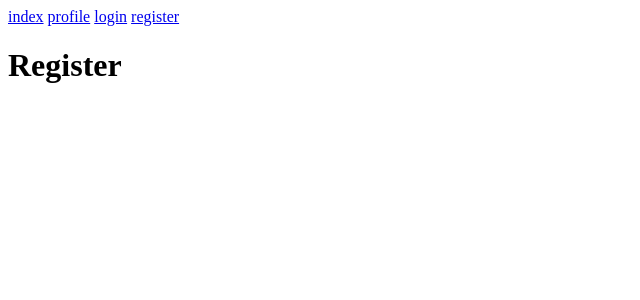
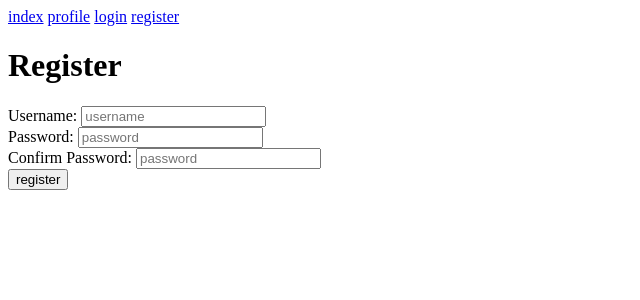
Before and after one commit to JustExemplaryStudent/Webpage, a Flask app: page /register in a window 1280 px wide. Shown: the top 300 px of the page, without its empty margins (0-640 px from the left). Run offline with Flask 2, Linux system fonts and the light colour scheme.

Commit message:
Forms finished

```diff
--- a/app.py
+++ b/app.py
@@ -1,9 +1,17 @@
 from flask import Flask
+from flask_sqlalchemy import SQLAlchemy
+import os
 
 app = Flask(__name__)
+app.secret_key = "djksfye8794fw,ejvhb314"
 
+db = SQLAlchemy(app)
+
+ROOT_DIR = os.path.abspath(os.path.dirname(__file__))
+app.config["SQLALCHEMY_DATABASE_URI"] = 'sqlite:///' + os.path.join(ROOT_DIR, 'app.db')
 
 from routes import *
+from models import *
 
 if __name__ == "__main__":
     app.run()
--- a/routes.py
+++ b/routes.py
@@ -1,6 +1,28 @@
-from app import app
-from flask import render_template, url_for, redirect
+from app import app, db
+from flask import render_template, url_for, redirect, request, session, flash, get_flashed_messages
+from models import User
 
+
+def is_username_available(username):
+    user = User.query.filter_by(username=username).first()
+    return user is None
+
+
+def register_user(username, password):
+    user = User(username=username)
+    user.set_password_hash(password)
+    db.session.add(user)
+    db.session.commit()
+
+
+def get_user(username, password):
+    user = User.query.filter_by(username=username).first()
+    if user is None:
+        return None
+    if user.check_password(password):
+        return user
+    else:
+        return None
 
 @app.route('/')
 @app.route('/index')
@@ -10,14 +32,45 @@ def index():
 
 @app.route('/profile')
 def profile():
-    return render_template("profile.html")
+    if "is_logged" in session and session["is_logged"]:
+        return render_template("profile.html")
+    flash("You need to be logged in, to view this page.")
+    return redirect(url_for("login"))
 
 
-@app.route('/register')
+@app.route('/register', methods=["GET", "POST"])
 def register():
+    if request.method == "POST":
+        failed = False
+        username = request.form["username"]
+        if not is_username_available(username):
+            failed = True
+            flash("Username already taken!")
+        if not request.form["password"] == request.form["password_check"]:
+            failed = True
+            flash("Password missmatch.")
+        if not failed:
+            register_user(username, request.form["password"])
+            return redirect(url_for('index'))
     return render_template("register.html")
 
 
-@app.route('/login')
+@app.route('/login', methods=["GET", "POST"])
 def login():
+    if request.method == "POST":
+        username = request.form["username"]
+        password = request.form["password"]
+        user = get_user(username, password)
+        if user is not None:
+            session["user"] = user
+            session["is_logged"] = True
+        else:
+            flash("Incorrect username or password.")
     return render_template("login.html")
+
+
+@app.route('/logout')
+def logout():
+    session.pop("is_logged", None)
+    session.pop("user", None)
+    return render_template("logout.html")
--- a/templates/base.html
+++ b/templates/base.html
@@ -6,11 +6,27 @@
 </head>
 <body>
     <header>
-        {% for site in ['index', 'profile', 'login', 'register']%}
+        {% for site in ['index', 'profile'] %}
             <a href="{{ url_for(site) }}">{{site}}</a>
         {% endfor %}
+        {% if not "is_logged" in session or not session["is_logged"] %}
+            {% for site in ['login', 'register']%}
+                <a href="{{ url_for(site) }}">{{site}}</a>
+            {% endfor %}
+        {% else %}
+            <a href="{{ url_for('logout') }}">logout</a>
+        {% endif %}
     </header>
     <main>
+        {% with messages = get_flashed_messages() %}
+            {% if messages %}
+                <ul>
+                    {% for message in messages %}
+                        <li> {{message }}</li>
+                    {% endfor %}
+                </ul>
+            {% endif %}
+        {% endwith %}
         {% block content %}
         {% endblock %}
     </main>
--- a/templates/login.html
+++ b/templates/login.html
@@ -2,4 +2,9 @@
 
 {% block content %}
 <h1>Login</h1>
+<form method="POST" action="{{ url_for('login') }}">
+    Username: <input type="text" name="username" placeholder="username"><br>
+    Password: <input type="password" name="password" placeholder="password"><br>
+    <input type="submit" value="login">
+</form>
 {% endblock %}
--- /dev/null
+++ b/templates/logout.html
@@ -0,0 +1,5 @@
+{% extends "base.html" %}
+
+{% block content %}
+<h1>Logout</h1>
+{% endblock %}
--- a/templates/register.html
+++ b/templates/register.html
@@ -2,4 +2,10 @@
 
 {% block content %}
 <h1>Register</h1>
+<form method="POST" action="{{ url_for('register') }}">
+    Username: <input type="text" name="username" placeholder="username"><br>
+    Password: <input type="password" name="password" placeholder="password"><br>
+    Confirm Password: <input type="password" name="password_check" placeholder="password"><br>
+    <input type="submit" value="register">
+</form>
 {% endblock %}
```
Also changed, not shown: models.py (added, +14 -0 lines).
